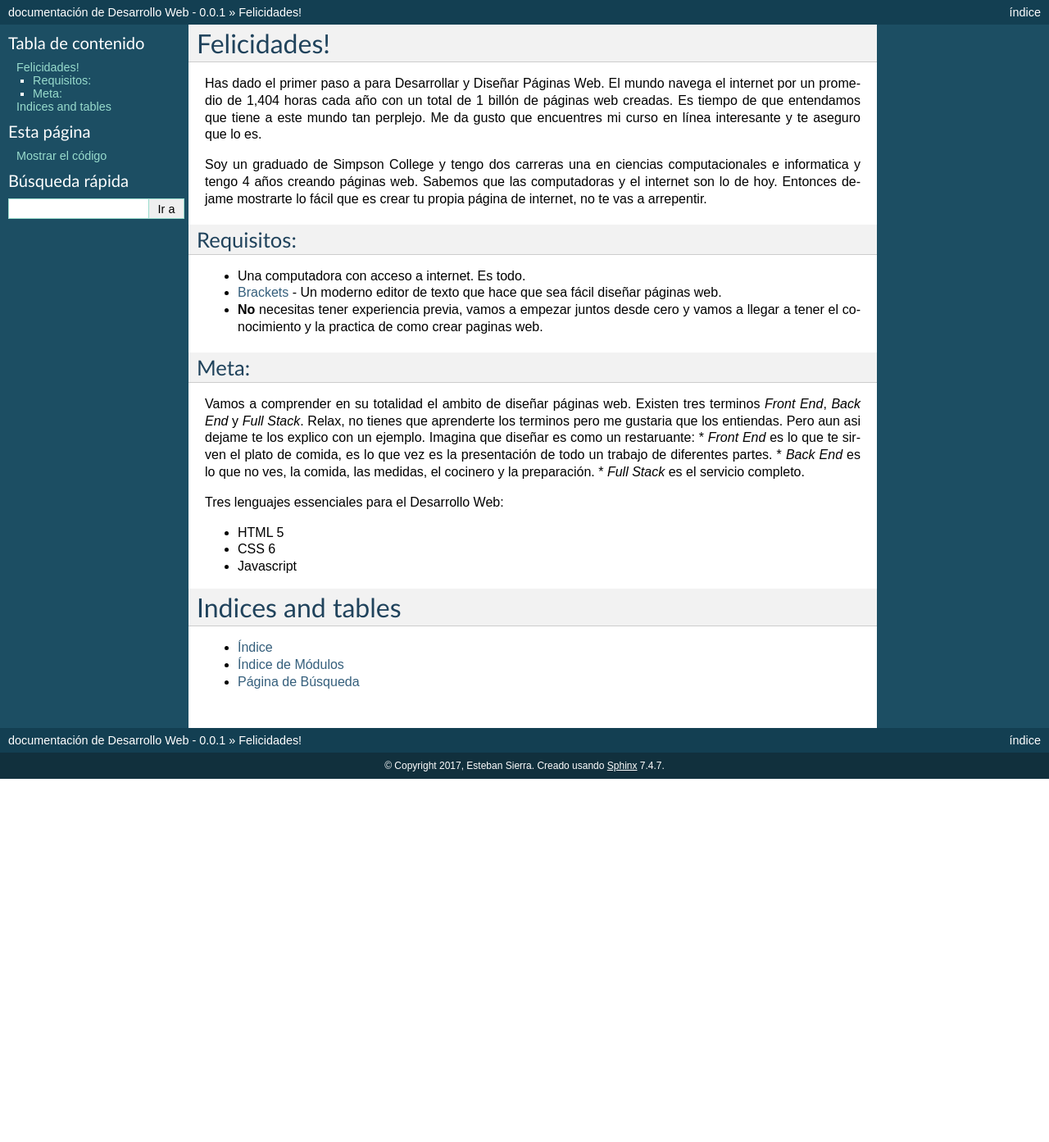
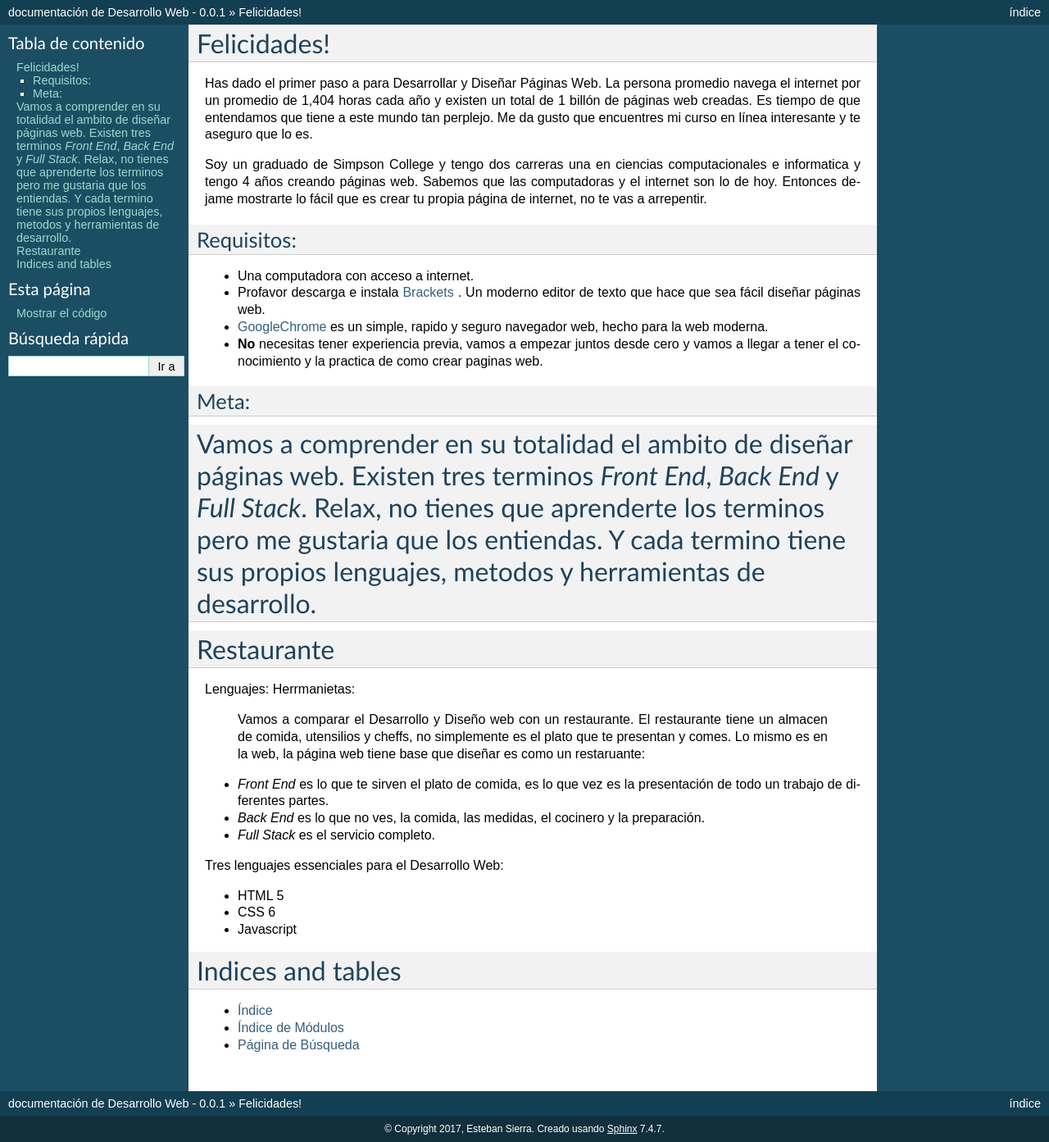
Before and after one commit to esierra8/DesarrolloWeb, a Sphinx documentation site: the page built from source/index.rst, in a window 1280 px wide. Shown: the whole page at 82% size. Built offline with Sphinx 7.4.7, drawn with Linux system fonts in a browser that asks for light colours; before the commit the page ends 950 px from its top, so only the background shows below that.

Commit message:
Herramientas

```diff
--- a/source/index.rst
+++ b/source/index.rst
@@ -5,19 +5,26 @@
 
 Felicidades!
 ==========
-Has dado el primer paso a para Desarrollar y Diseñar Páginas Web. El mundo navega el internet por un promedio de 1,404 horas cada año con un total de 1 billón de páginas web creadas. Es tiempo de que entendamos que tiene a este mundo tan perplejo. Me da gusto que encuentres mi curso en línea interesante y te aseguro que lo es.
+Has dado el primer paso a para Desarrollar y Diseñar Páginas Web. La persona promedio navega el internet por un promedio de 1,404 horas cada año y existen un total de 1 billón de páginas web creadas. Es tiempo de que entendamos que tiene a este mundo tan perplejo. Me da gusto que encuentres mi curso en línea interesante y te aseguro que lo es.
 
 Soy un graduado de Simpson College y tengo dos carreras una en ciencias computacionales e informatica y tengo 4 años creando páginas web. Sabemos que las computadoras y el internet son lo de hoy. Entonces dejame mostrarte lo fácil que es crear tu propia página de internet, no te vas a arrepentir.
 
 Requisitos:
 -----------
-* Una computadora con acceso a internet. Es todo.
-* `Brackets  <http://brackets.io/>`_  -  Un moderno editor de texto que hace que sea fácil diseñar páginas web.
+* Una computadora con acceso a internet.
+* Profavor descarga e instala `Brackets  <http://brackets.io/>`_  .  Un moderno editor de texto que hace que sea fácil diseñar páginas web.
+* `GoogleChrome <https://www.google.com/chrome/browser/features.html?brand=CHBD&gclid=CjwKEAjwkq7GBRDun9iu2JjyhmsSJADHCD_Hwthi0hOt-0a9Ah0tTukTtp9vLeLwcy4PI6YZ3gmgpBoCV3vw_wcB>`_ es un simple, rapido y seguro navegador web, hecho para la web moderna.
 * **No** necesitas tener experiencia previa, vamos a empezar juntos desde cero y vamos a llegar a tener el conocimiento y la practica de como crear paginas web.
 
 Meta:
 -----
-Vamos a comprender en su totalidad el ambito de diseñar páginas web. Existen tres terminos  *Front End*, *Back End* y *Full Stack*. Relax, no tienes que aprenderte los terminos pero me gustaria que los entiendas. Pero aun asi dejame te los explico con un ejemplo. Imagina que diseñar es como un restaruante:
+Vamos a comprender en su totalidad el ambito de diseñar páginas web. Existen tres terminos  *Front End*, *Back End* y *Full Stack*. Relax, no tienes que aprenderte los terminos pero me gustaria que los entiendas. Y cada termino tiene sus propios lenguajes, metodos y herramientas de desarrollo.
+===========
+Restaurante
+===========
+Lenguajes:	Herrmanietas:
+
+  Vamos a comparar el Desarrollo y Diseño web con un restaurante. El restaurante tiene un almacen de comida, utensilios y cheffs, no simplemente es el plato que te presentan y comes. Lo mismo es en la web, la página web tiene base que diseñar es como un restaruante:
 * *Front End* es lo que te sirven el plato de comida, es lo que vez es la presentación de todo un trabajo de diferentes partes.
 * *Back End* es lo que no ves, la comida, las medidas, el cocinero y la preparación.
 * *Full Stack* es el servicio completo.
```
